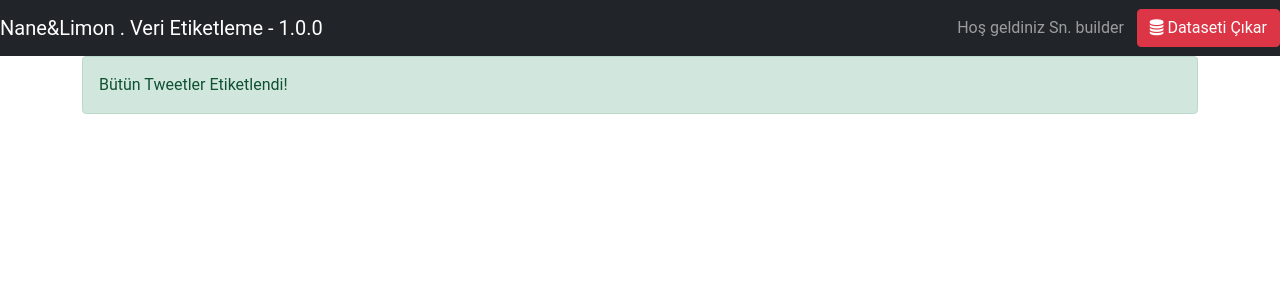
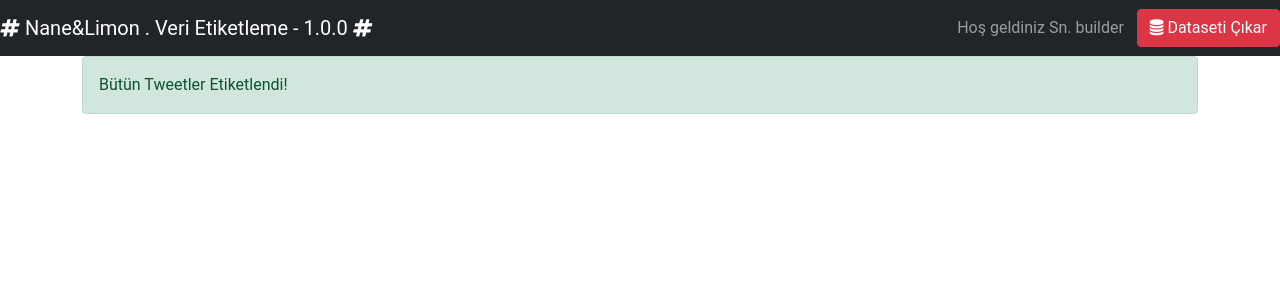
Before and after one commit to nanelimon-organization/easy-data-labeling-engine, a Flask app: page / in a window 1280 px wide. Shown: the top 300 px of the page. Run offline with Flask 2, Linux system fonts and the light colour scheme; data that the repository does not hold is empty; some libraries are stand-ins or nearby versions.

Commit message:
added icon for homepage
Co-Authored-By: Seyma SARIGİL <seymasargil@gmail.com>

```diff
--- a/templates/layout.html
+++ b/templates/layout.html
@@ -16,7 +16,8 @@
   </head>
   <body style="font-family: 'Roboto', sans-serif;">
     <nav class="navbar navbar-expand-sm bg-dark navbar-dark">
-      <a class="navbar-brand" href="/"> Nane&Limon . Veri Etiketleme - 1.0.0 </a>
+      <a class="navbar-brand" href="/">  <i class="fa fa-hashtag" aria-hidden="true"></i>
+Nane&Limon . Veri Etiketleme - 1.0.0 <i class="fa fa-hashtag" aria-hidden="true"></i></a>
       <span class="navbar-text" style="margin-left:auto; margin-right:1%;"> Hoş geldiniz Sn. {{ user }}
       </span>
       <a class="btn btn-danger" href="/extract_dataset">
```
